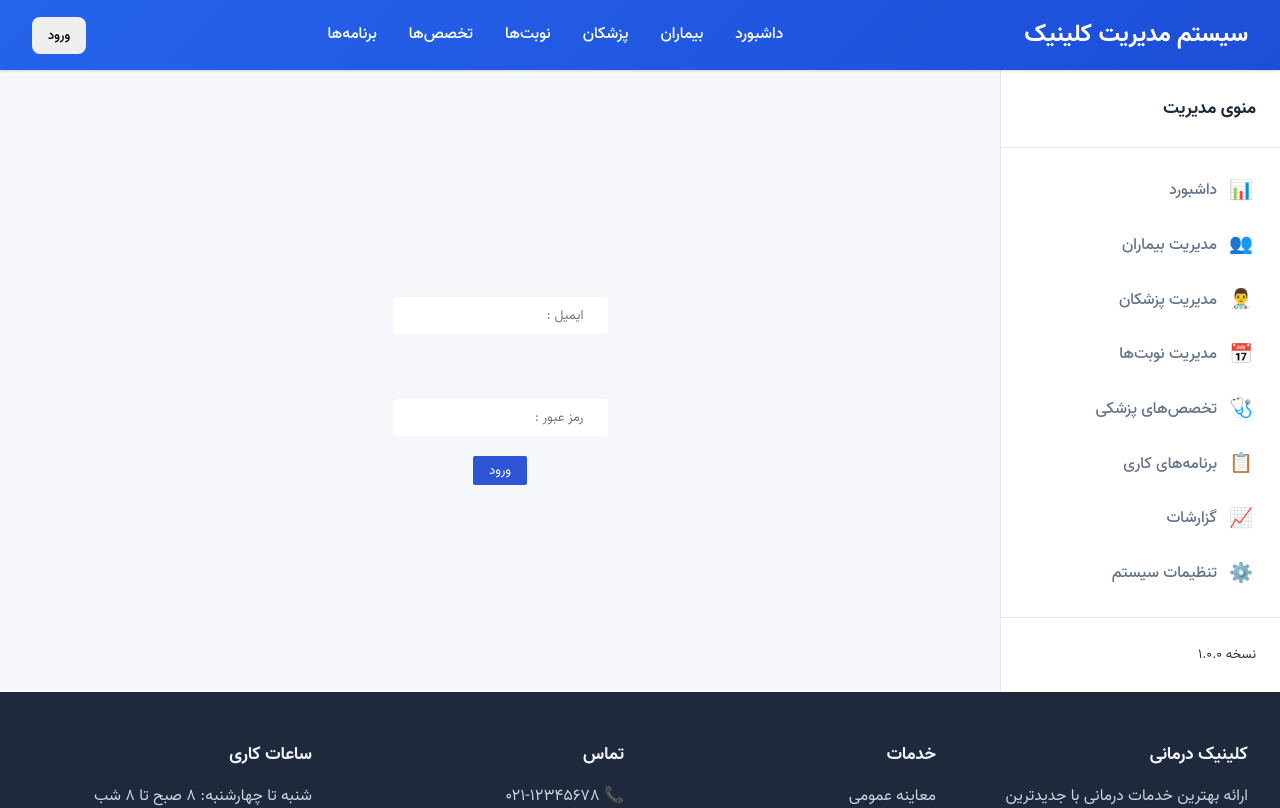
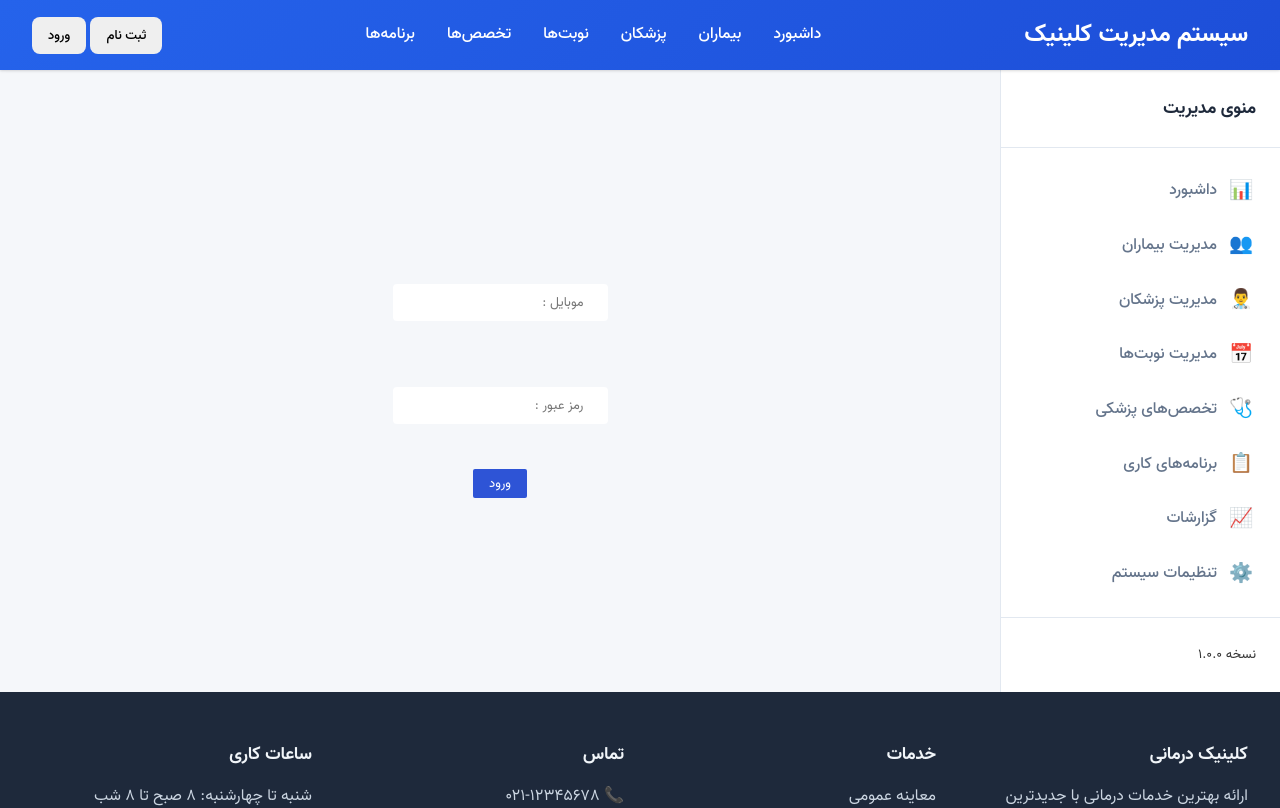
Before and after one commit to arash619550/clinic, a React (Vite) app: page /login in a window 1280 px wide. Shown: the top 808 px of the page. Built offline with nearby package versions, Linux system fonts and the light colour scheme.

Commit message:
feat/login

```diff
--- a/src/App.tsx
+++ b/src/App.tsx
@@ -6,6 +6,7 @@ import Login from './pages/Login';
 import { createContext, useState } from 'react';
 import Specialties from './pages/Specialties';
 import Patients from './pages/Patients'
+import Register from './pages/Register';
 /**
  * کامپوننت اصلی برنامه
  *
@@ -47,6 +48,7 @@ function App() {
                         <Route path="reports" element={<div>صفحه گزارشات</div>} />
                         <Route path="settings" element={<div>صفحه تنظیمات</div>} />
                         <Route path='/login' element={<Login></Login>}></Route>
+                        <Route path='/register' element={<Register></Register>}></Route>
                     </Route>
                 </Routes>
             </Router>
--- a/src/components/Header.tsx
+++ b/src/components/Header.tsx
@@ -37,6 +37,8 @@ const Header: React.FC = () => {
 
                 <div className="header-actions">
                     <div className="user-menu">
+                        <button className="btn btn-outline" onClick={() => navigate('/register')}>ثبت نام</button>
+                        &nbsp;
                         <button className="btn btn-outline" onClick={() => navigate('/login')}>ورود</button>
                     </div>
                     <button
--- a/src/pages/Login.tsx
+++ b/src/pages/Login.tsx
@@ -1,36 +1,38 @@
-import '../styles/login.scss'
-import { useContext } from 'react'
-import { LoginContext } from '../App'
-// import axios from 'axios'
-// import { useNavigate } from 'react-router-dom'
-import Dashboard from './Dashboard'
-// const navigate = useNavigate()
+import '../styles/login.scss';
+import { useContext, useState } from 'react';
+import { LoginContext } from '../App';
+import axios from 'axios';
+import Dashboard from './Dashboard';
 export default function Login() {
+    const [mobile, setMobile] = useState<string>("");
+    const [password, setPassword] = useState<string>("");
     const loginResult = useContext(LoginContext);
     if (!loginResult) return null;
     const handleSubmit = async (e: React.FormEvent) => {
         e.preventDefault();
         try {
-            // const res = await axios.get('');
+            await axios.post('https://nowruzi.top/api/User/Login', {
+                mobile,
+                password
+            });
             loginResult.setLogin(true);
         } catch (e) {
             console.error(e);
-            <Dashboard></Dashboard>
         }
     }
     return (
         <>
-            {loginResult.login ?
-                <h2>شما وارد شده‌اید ✅</h2>
-                :
+            {loginResult.login ? <>
+                <Dashboard />
+            </> : <>
                 <div className="div">
                     <form onSubmit={handleSubmit}>
-                        <input type="email" placeholder="ایمیل : " /><br />
-                        <input type="password" placeholder="رمز عبور : " />
+                        <input type="tel" placeholder=": موبایل" value={mobile} onChange={e => setMobile(e.target.value)} /><br /><input type="password" placeholder="رمز عبور :" value={password} onChange={e => setPassword(e.target.value)} /><br />
                         <button type="submit">ورود</button>
                     </form>
-                </div >
+                </div>
+            </>
             }
         </>
-    )
+    );
 }
--- /dev/null
+++ b/src/pages/Register.tsx
@@ -0,0 +1,7 @@
+export default function Register() {
+    return (
+        <>
+
+        </>
+    )
+}
--- a/src/styles/login.scss
+++ b/src/styles/login.scss
@@ -20,6 +20,7 @@ form input {
     border-radius: 4px;
     outline: 0;
     border: 0;
+    text-align: right;
 }
 
 form input:nth-child(3) {
```
